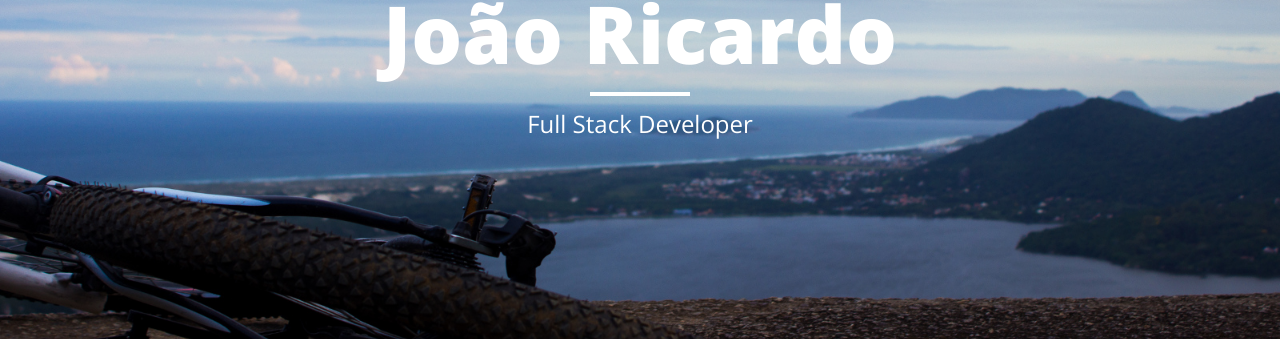
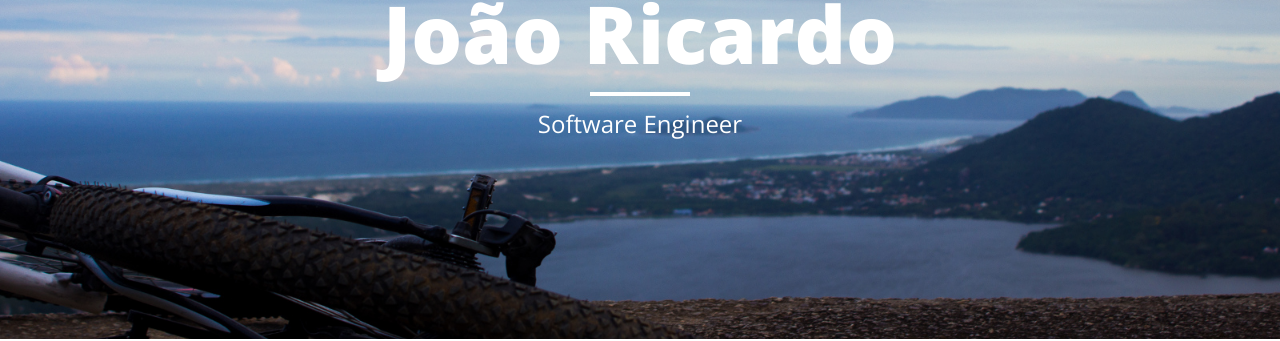
Before and after one commit to joaoricardo000/joaoricardo000.github.io, a Jekyll site: the page built from index.html, in a window 1280 px wide. Shown: the part 161-502 px from the top of the page. Built offline with Jekyll 4.4.1, drawn with Linux system fonts in a browser that asks for light colours; nearby versions of some CDN libraries; the list of posts is cut into pages by our own code.

Commit message:
Update index.html

```diff
--- a/index.html
+++ b/index.html
@@ -2,7 +2,7 @@
 layout: index
 title: ""
 nav:
-description: "Full Stack Developer"
+description: "Software Engineer"
 header-img: "img/2.jpg"
 ---
 
```
